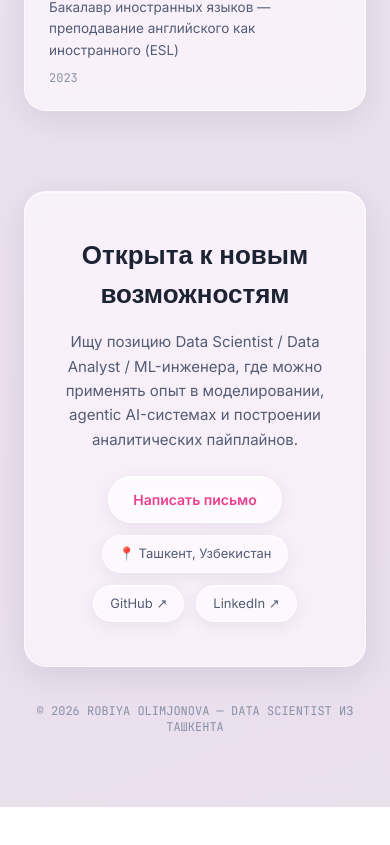
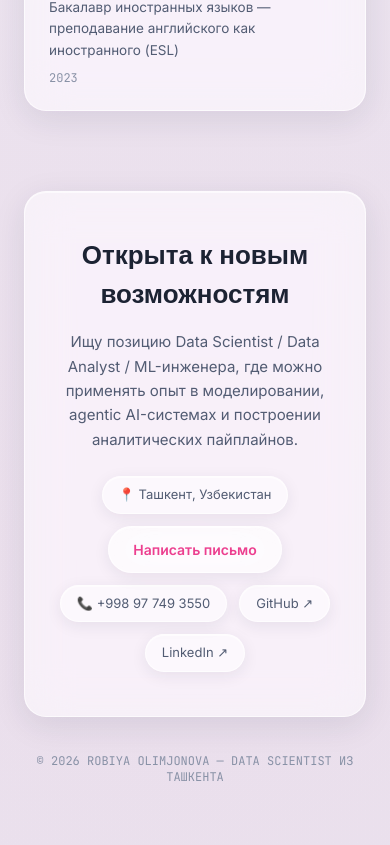
Before and after one commit to rosychks/robiya-portfolio, a Next.js app: page / in a window 390 px wide. Shown: the part 4802-5647 px from the top of the page. Before the commit the page ends 5609 px from the top, so only its background shows below. Built offline with nearby package versions, Linux system fonts and the light colour scheme; no server answers.

Commit message:
Add telephone link to contact section
Added a telephone link for contact phone number.

```diff
--- a/components/Contact.tsx
+++ b/components/Contact.tsx
@@ -5,6 +5,7 @@ import { contact } from "@/lib/translations";
 
 export default function Contact() {
   const { t } = useLang();
+  const telHref = `tel:${contact.phone.replace(/\s+/g, "")}`;
 
   return (
     <section id="contact" className="py-14 scroll-mt-24">
@@ -14,13 +15,14 @@ export default function Contact() {
         </h2>
         <p className="text-text1 max-w-[480px] text-[15px] leading-relaxed">{t.contactSection.text}</p>
         <div className="flex flex-wrap gap-3 justify-center pt-2">
+          <span className="chip">📍 {t.hero.location}</span>
           <a
             href={`mailto:${contact.email}`}
             className="px-6 py-3 rounded-full font-semibold text-[14px] text-violet glass-sm no-underline transition-transform hover:-translate-y-0.5"
           >
             {t.contactSection.cta}
           </a>
-          <span className="chip">📍 {t.hero.location}</span>
+          <a className="chip" href={telHref}>📞 {contact.phone}</a>
           <a className="chip" href={contact.github} target="_blank" rel="noopener noreferrer">GitHub ↗</a>
           <a className="chip" href={contact.linkedin} target="_blank" rel="noopener noreferrer">LinkedIn ↗</a>
         </div>
```
